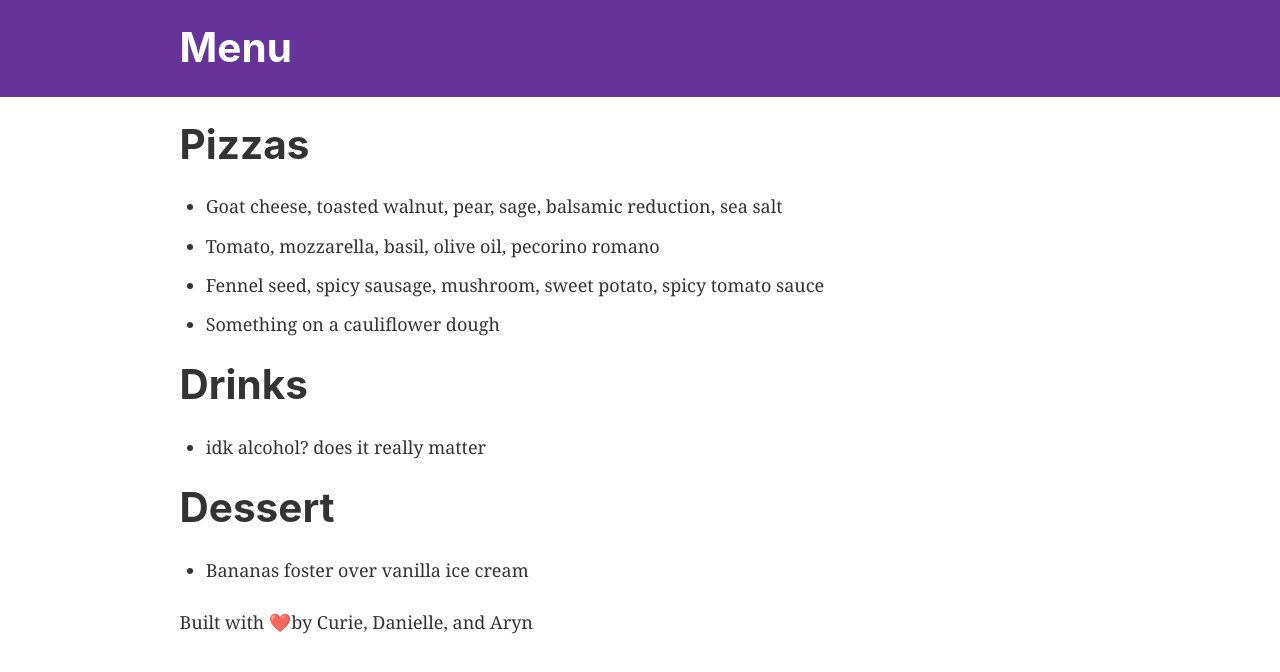
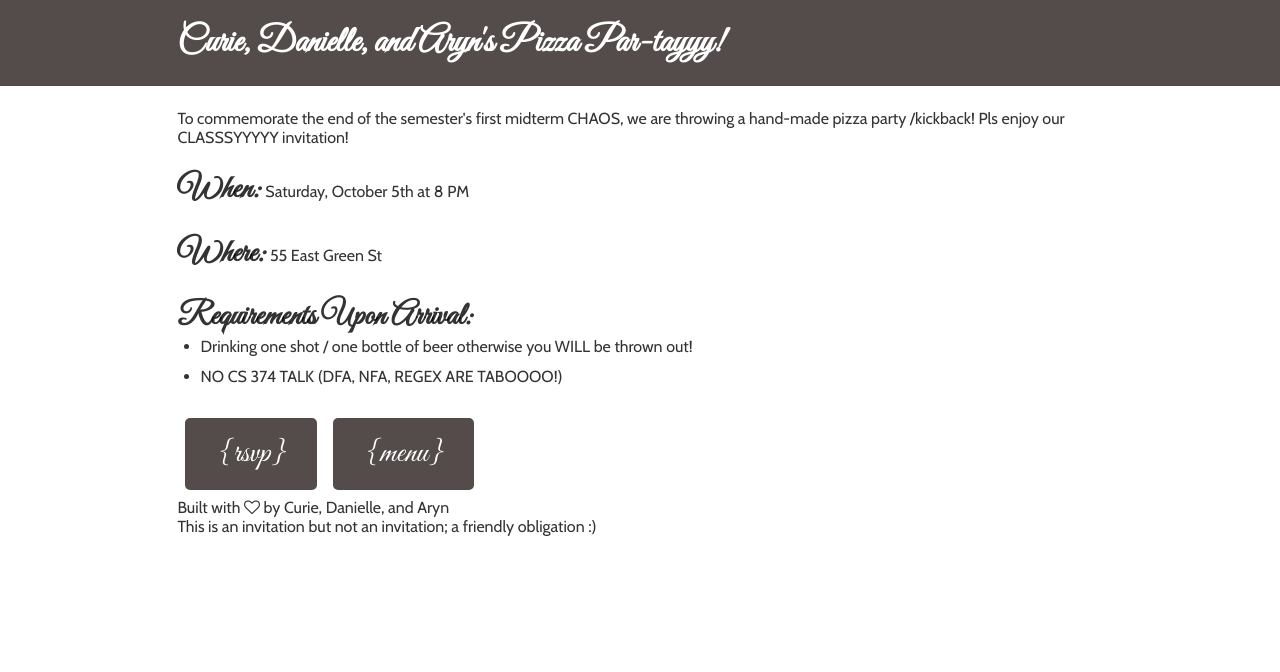
Before and after one commit to arynh/pizza-party-menu, a Gatsby site: page / in a window 1280 px wide. Built offline with nearby package versions, Linux system fonts and the light colour scheme; Gatsby itself is replaced by a stand-in of ours.

```diff
--- a/gatsby-config.js
+++ b/gatsby-config.js
@@ -1,8 +1,8 @@
 module.exports = {
   siteMetadata: {
-    title: `Menu`,
+    title: `Curie, Danielle, and Aryn's Pizza Par-tayyy!`,
     description: `Menu for the  F u N  p I z Z a  P a R t Y.`,
-    author: `@rn`,
+    author: `@rn`
   },
   plugins: [
     `gatsby-plugin-react-helmet`,
@@ -17,10 +17,10 @@
         background_color: `#663399`,
         theme_color: `#663399`,
         display: `minimal-ui`
-      },
-    },
+      }
+    }
     // this (optional) plugin enables Progressive Web App + Offline functionality
     // To learn more, visit: https://gatsby.dev/offline
     // `gatsby-plugin-offline`,
-  ],
-}
+  ]
+};
--- a/public/page-data/dev-404-page/page-data.json
+++ b/public/page-data/dev-404-page/page-data.json
@@ -1 +1 @@
-{"componentChunkName":"component---cache-dev-404-page-js","path":"/dev-404-page/","webpackCompilationHash":"","result":{"data":{"allSitePage":{"nodes":[{"path":"/"}]}},"pageContext":{"isCreatedByStatefulCreatePages":true}}}
+{"componentChunkName":"component---cache-dev-404-page-js","path":"/dev-404-page/","webpackCompilationHash":"","result":{"data":{"allSitePage":{"nodes":[{"path":"/"},{"path":"/menu/"}]}},"pageContext":{"isCreatedByStatefulCreatePages":true}}}
--- /dev/null
+++ b/public/page-data/menu/page-data.json
@@ -0,0 +1 @@
+{"componentChunkName":"component---src-pages-menu-js","path":"/menu/","webpackCompilationHash":"","result":{"pageContext":{"isCreatedByStatefulCreatePages":true}}}
--- a/public/static/d/2417117884.json
+++ b/public/static/d/2417117884.json
@@ -1 +1 @@
-{"data":{"site":{"siteMetadata":{"title":"Menu","description":"Menu for the  F u N  p I z Z a  P a R t Y.","author":"@rn"}}}}
+{"data":{"site":{"siteMetadata":{"title":"Curie, Danielle, and Aryn's Pizza Par-tayyy!","description":"Menu for the  F u N  p I z Z a  P a R t Y.","author":"@rn"}}}}
--- a/public/static/d/856328897.json
+++ b/public/static/d/856328897.json
@@ -1 +1 @@
-{"data":{"site":{"siteMetadata":{"title":"Menu"}}}}
+{"data":{"site":{"siteMetadata":{"title":"Curie, Danielle, and Aryn's Pizza Par-tayyy!"}}}}
--- a/src/components/header.js
+++ b/src/components/header.js
@@ -1,19 +1,19 @@
-import { Link } from "gatsby"
-import PropTypes from "prop-types"
-import React from "react"
+import { Link } from "gatsby";
+import PropTypes from "prop-types";
+import React from "react";
 
 const Header = ({ siteTitle }) => (
   <header
     style={{
-      background: `rebeccapurple`,
-      marginBottom: `1.45rem`,
+      background: `#544C4A`,
+      marginBottom: `1.45rem`
     }}
   >
     <div
       style={{
         margin: `0 auto`,
         maxWidth: 960,
-        padding: `1.45rem 1.0875rem`,
+        padding: `1.45rem 1.0875rem`
       }}
     >
       <h1 style={{ margin: 0 }}>
@@ -21,7 +21,7 @@
           to="/"
           style={{
             color: `white`,
-            textDecoration: `none`,
+            textDecoration: `none`
           }}
         >
           {siteTitle}
@@ -29,14 +29,14 @@
       </h1>
     </div>
   </header>
-)
+);
 
 Header.propTypes = {
-  siteTitle: PropTypes.string,
-}
+  siteTitle: PropTypes.string
+};
 
 Header.defaultProps = {
-  siteTitle: ``,
-}
+  siteTitle: ``
+};
 
-export default Header
+export default Header;
--- a/src/components/layout.css
+++ b/src/components/layout.css
@@ -1,5 +1,7 @@
+@import url("https://fonts.googleapis.com/css?family=Great+Vibes|Cabin&display=swap");
+@import url("https://cdnjs.cloudflare.com/ajax/libs/font-awesome/4.7.0/css/font-awesome.min.css");
 html {
-  font-family: sans-serif;
+  font-family: Cabin;
   -ms-text-size-adjust: 100%;
   -webkit-text-size-adjust: 100%;
 }
@@ -7,6 +9,27 @@
   margin: 0;
   -webkit-font-smoothing: antialiased;
   -moz-osx-font-smoothing: grayscale;
+}
+.btn {
+  border: 2px solid black;
+  border-radius: 5px;
+  background-color: #544c4a;
+  color: white;
+  padding: 14px 28px;
+  font-size: 16px;
+  cursor: pointer;
+  margin: 0.25em;
+}
+
+/* Gray */
+.default {
+  border-color: #544c4a;
+  color: white;
+}
+
+.default:hover {
+  background: white;
+  color: black;
 }
 article,
 aside,
@@ -143,6 +166,18 @@
 button:-moz-focusring {
   outline: 1px dotted ButtonText;
 }
+button {
+  background-color: #544c4a;
+  border: none;
+  color: white;
+  padding: 0.25em 0.3em;
+  text-align: center;
+  text-decoration: none;
+  display: inline-block;
+  font-size: 16px;
+  margin: 4px 2px;
+  cursor: pointer;
+}
 fieldset {
   border: 1px solid silver;
   margin: 0 2px;
@@ -185,7 +220,7 @@
   font: inherit;
 }
 html {
-  font: 112.5%/1.45em georgia, serif;
+  font: Cabin;
   box-sizing: border-box;
   overflow-y: scroll;
 }
@@ -200,7 +235,7 @@
 }
 body {
   color: hsla(0, 0%, 0%, 0.8);
-  font-family: georgia, serif;
+  font-family: Cabin;
   font-weight: normal;
   word-wrap: break-word;
   font-kerning: normal;
@@ -229,9 +264,8 @@
   padding-right: 0;
   padding-top: 0;
   margin-bottom: 1.45rem;
-  color: inherit;
-  font-family: -apple-system, BlinkMacSystemFont, Segoe UI, Roboto, Oxygen,
-    Ubuntu, Cantarell, Fira Sans, Droid Sans, Helvetica Neue, sans-serif;
+  color: #544c4a;
+  font-family: Great Vibes;
   font-weight: bold;
   text-rendering: optimizeLegibility;
   font-size: 2.25rem;
@@ -264,8 +298,7 @@
   padding-top: 0;
   margin-bottom: 1.45rem;
   color: inherit;
-  font-family: -apple-system, BlinkMacSystemFont, Segoe UI, Roboto, Oxygen,
-    Ubuntu, Cantarell, Fira Sans, Droid Sans, Helvetica Neue, sans-serif;
+  font-family: Cabin;
   font-weight: bold;
   text-rendering: optimizeLegibility;
   font-size: 1.38316rem;
@@ -281,8 +314,7 @@
   padding-top: 0;
   margin-bottom: 1.45rem;
   color: inherit;
-  font-family: -apple-system, BlinkMacSystemFont, Segoe UI, Roboto, Oxygen,
-    Ubuntu, Cantarell, Fira Sans, Droid Sans, Helvetica Neue, sans-serif;
+  font-family: Cabin;
   font-weight: bold;
   text-rendering: optimizeLegibility;
   font-size: 1rem;
@@ -298,8 +330,7 @@
   padding-top: 0;
   margin-bottom: 1.45rem;
   color: inherit;
-  font-family: -apple-system, BlinkMacSystemFont, Segoe UI, Roboto, Oxygen,
-    Ubuntu, Cantarell, Fira Sans, Droid Sans, Helvetica Neue, sans-serif;
+  font-family: Cabin;
   font-weight: bold;
   text-rendering: optimizeLegibility;
   font-size: 0.85028rem;
--- a/src/components/layout.js
+++ b/src/components/layout.js
@@ -35,7 +35,11 @@
         }}
       >
         <main>{children}</main>
-        <footer>Built with ❤️by Curie, Danielle, and Aryn</footer>
+        <footer>
+          Built with <i class="fa fa-heart-o"></i> by Curie, Danielle, and Aryn
+          <br></br>
+          This is an invitation but not an invitation; a friendly obligation :)
+        </footer>
       </div>
     </>
   );
--- a/src/pages/index.js
+++ b/src/pages/index.js
@@ -1,30 +1,53 @@
 import React from "react";
+import { Link } from "gatsby";
 
 import Layout from "../components/layout";
 import SEO from "../components/seo";
 
 const IndexPage = () => (
   <Layout>
-    <SEO title="Menu" />
-    <h1>Pizzas</h1>
-    <ul>
-      <li>
-        Goat cheese, toasted walnut, pear, sage, balsamic reduction, sea salt
-      </li>
-      <li>Tomato, mozzarella, basil, olive oil, pecorino romano</li>
-      <li>
-        Fennel seed, spicy sausage, mushroom, sweet potato, spicy tomato sauce
-      </li>
-      <li>Something on a cauliflower dough</li>
-    </ul>
-    <h1>Drinks</h1>
-    <ul>
-      <li>idk alcohol? does it really matter</li>
-    </ul>
-    <h1>Dessert</h1>
-    <ul>
-      <li>Bananas foster over vanilla ice cream</li>
-    </ul>
+    <SEO title="Curie, Danielle, and Aryn's Pizza Par-tayyy!" />
+    <p>
+      To commemorate the end of the semester's first midterm CHAOS, we are
+      throwing a hand-made pizza party /kickback! Pls enjoy our CLASSSYYYYY
+      invitation!
+    </p>
+    <p>
+      <b style={{ fontFamily: `Great Vibes`, fontSize: `2em` }}>When:</b>{" "}
+      Saturday, October 5th at 8 PM
+    </p>
+    <p>
+      <b style={{ fontFamily: `Great Vibes`, fontSize: `2em` }}>Where:</b> 55
+      East Green St
+    </p>
+    <p>
+      <b style={{ fontFamily: `Great Vibes`, fontSize: `2em` }}>
+        Requirements Upon Arrival:
+      </b>{" "}
+      <ul>
+        <li>
+          Drinking one shot / one bottle of beer otherwise you WILL be thrown
+          out!
+        </li>
+        <li>NO CS 374 TALK (DFA, NFA, REGEX ARE TABOOOO!)</li>
+      </ul>
+    </p>
+    <a href="https://docs.google.com/forms/d/e/1FAIpQLSeZMWdsGLN4p96EEqr774VXljzSy0gSyLo4QEy7lb4rpsYHQA/viewform?usp=sf_link">
+      <button
+        class="btn default"
+        style={{ fontFamily: `Great Vibes`, fontSize: `2em` }}
+      >
+        {"{rsvp}"}
+      </button>
+    </a>
+    <Link to="/menu">
+      <button
+        class="btn default"
+        style={{ fontFamily: `Great Vibes`, fontSize: `2em` }}
+      >
+        {"{menu}"}
+      </button>
+    </Link>
   </Layout>
 );
 
```
Also changed, not shown: src/pages/menu.js (added, +34 -0 lines).
